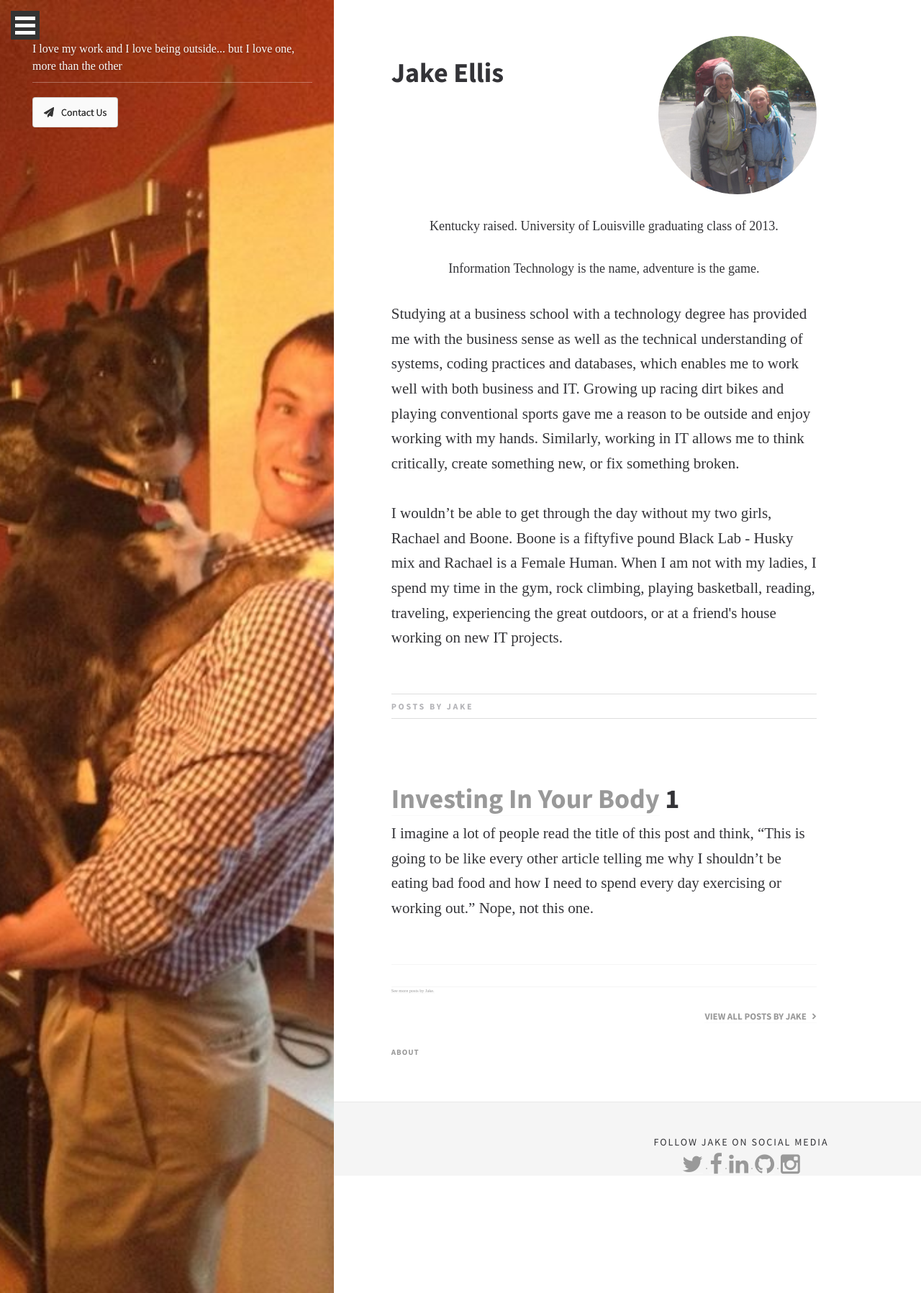
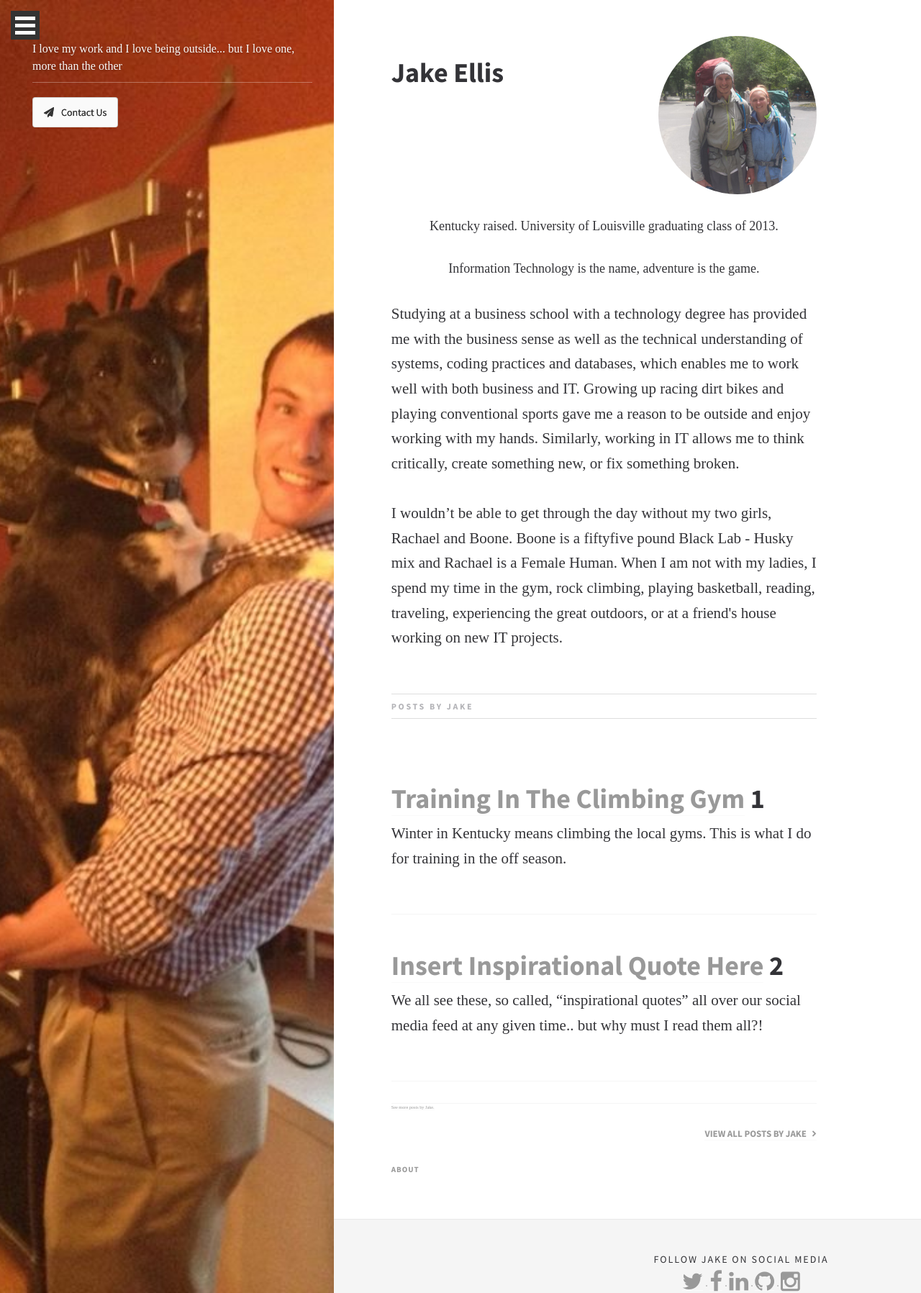
Before and after one commit to EJBlog/EJBlog.github.io, a Jekyll site: the page built from author_jake.html, in a window 1280 px wide. Shown: the whole page at 72% size. Built offline with Jekyll 4.4.1, drawn with Linux system fonts in a browser that asks for light colours; nearby versions of some CDN libraries; some web fonts are replaced.

Commit message:
Update author_jake.html

```diff
--- a/_layouts/author_jake.html
+++ b/_layouts/author_jake.html
@@ -104,11 +104,10 @@
 
                          <div class = "post">
 
-                            <!--{% assign posts = site.posts | where: "post_author","Jake Ellis" %}-->
-                            {% assign posts = site.posts %}
+                            {% assign posts = site.posts | where: "post_author","Jake Ellis" %}
                             {% assign postCount = '0' %}
 
-                            {% for post in posts limit:1 %}
+                            {% for post in posts limit:5 %}
                    	    {% capture postCount %}{{ postCount | plus: '1' }}{% endcapture %}
 
                             <article class="post">
@@ -138,8 +137,8 @@
 
 			    <div id="moreposts" style="display:none;">
 			        <p>
-				   <!--{% assign posts = site.posts | where: "post_author","Jake Ellis" %}-->
-				   {% assign posts = site.posts %}
+				   {% assign posts = site.posts | where: "post_author","Jake Ellis" %}
+
 				   {% assign postCount2 = '0' %}
 	                            {% for post in posts%}
 
```
